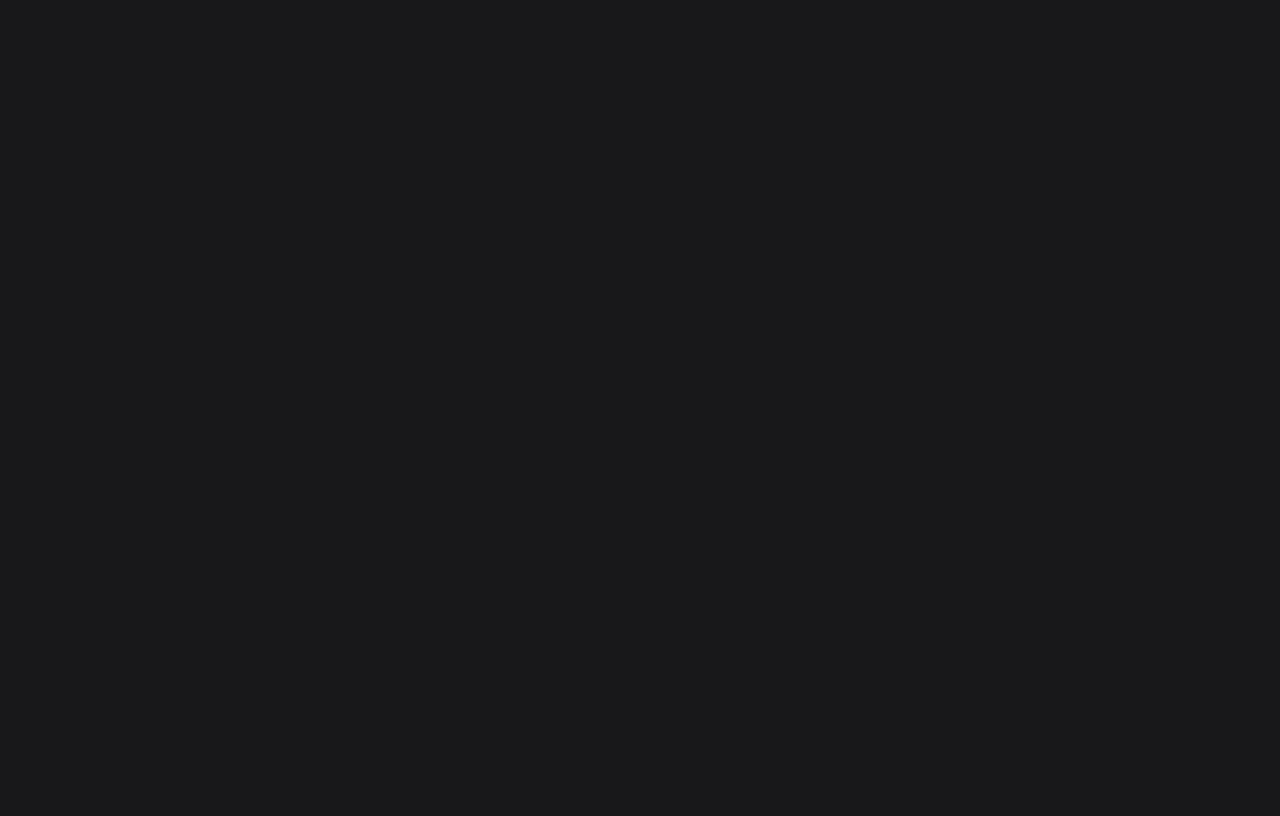
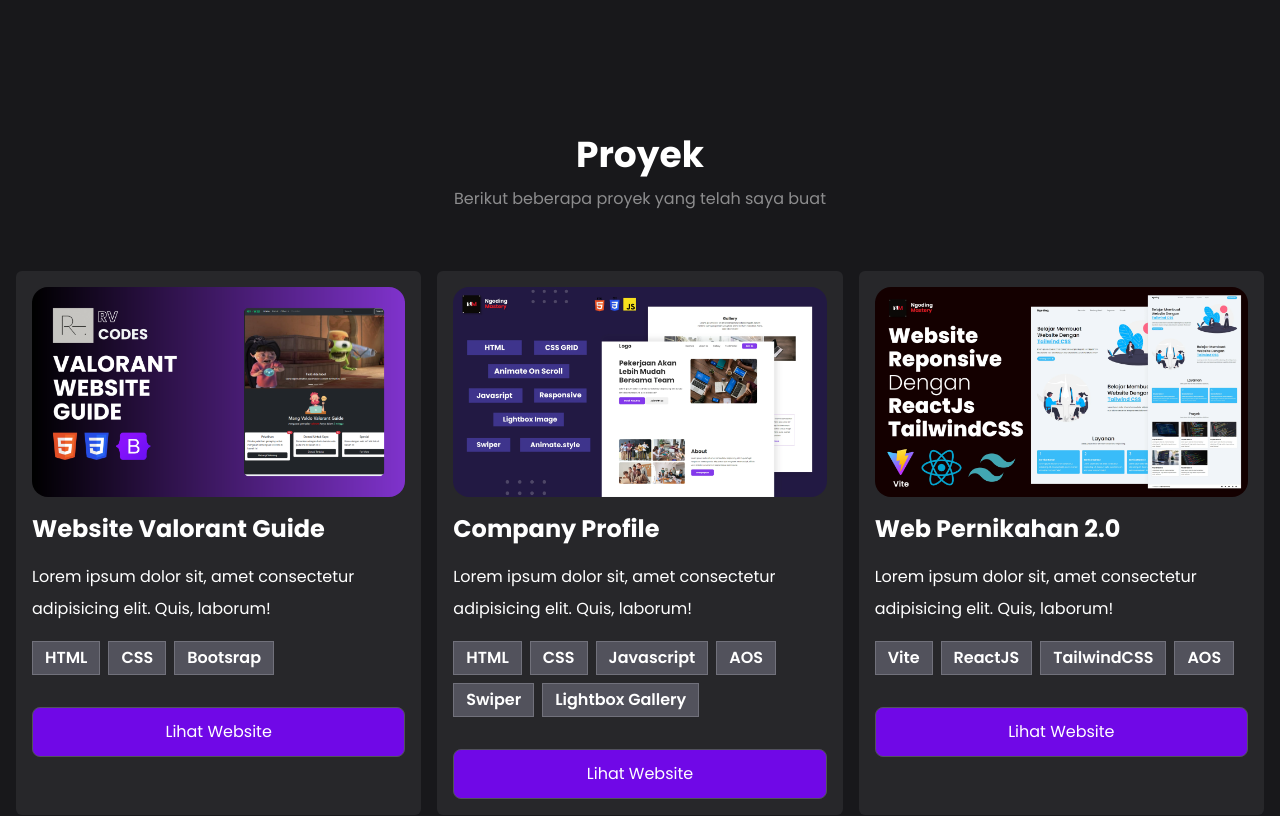
Before and after one commit to VHADSON/Portofolio, a React (Vite) app: page / in a window 1280 px wide. Shown: the part 2240-3056 px from the top of the page. Before the commit the page ends 2167 px from the top, so only its background shows below. Built offline with nearby package versions, Linux system fonts and the light colour scheme.

Commit message:
Penambahan Proyek

```diff
--- a/src/App.jsx
+++ b/src/App.jsx
@@ -1,5 +1,5 @@
 import DataImage from "./data";
-import { listTools } from "./data";
+import { listTools, listProyek } from "./data";
 
 function App() {
   return (
@@ -7,11 +7,14 @@
       <div className="hero grid md:cols-2 items-center pt-10 xl:gap-0 gap-6 grid-cols-1">
         <div>
           <div className="flex items-center gap-3 mb-6 bg-zinc-800 w-fit p-4 rounded-2xl">
+            {/* Image  */}
             <img
               src={DataImage.HeroImage}
               alt="Hero Image"
+              loading="lazy"
               className="w-10 rounded-md"
             />
+            {/* Image  */}
             <a>Kode yang indah, lahir dari ketekunan.😊</a>
           </div>
           <h1 className="text-5xl/tight font-bold mb-6">
@@ -49,11 +52,14 @@
 
       <div className="tentang mt-32 py-10">
         <div className="xl:w-2/3 lg:w-3/4 w-full mx-auto p-7 bg-zinc-800 rounded-lg">
+          {/* Image  */}
           <img
             src={DataImage.HeroImage}
             alt="Hero Image"
+            loading="lazy"
             className="w-12 rounded-md mb-10 sm:hidden"
           />
+          {/* Image  */}
           <p className="text-base/loose mb-10">
             Hi, perkenalkan saya Revaldo Ramadana, seorang Front End Web
             Developer dan Designer untuk UI/UX Design maupun Product Digital,
@@ -71,7 +77,7 @@
             <div className="flex items-center gap-6">
               <div>
                 <h1 className="text-4xl mb-1">
-                  1<span className="text-violet-500">+</span>
+                  5<span className="text-violet-500">+</span>
                 </h1>
                 <p>Proyek Selesai</p>
               </div>
@@ -91,18 +97,24 @@
             Berikut ini beberapa tools yang digunakan untuk pembuatan website
             ataupun design
           </p>
+          {/* Grid Card Tentang */}
           <div className="tools-box mt-14 grid lg:grid-cols-4 md:grid-cols-3 sm:grid-cols-2 grid-cols-1 gap-4">
+            {" "}
+            {/* Grid Card Tentang */}
             {listTools.map((tool) => (
               <div
                 className="flex items-center gap-2 p-3 border border-zinc-600 rounded-md
                 hover:bg-zinc-800 group"
                 key={tool.id}
               >
+                {/* Image  */}
                 <img
                   src={tool.gambar}
                   alt="Tools Image"
+                  loading="lazy"
                   className="w-14 bg-zinc-800 p-1 group-hover:bg-zinc-900"
                 />
+                {/* Image  */}
                 <div>
                   <h4 className="font-bold">{tool.nama}</h4>
                   <p className="opacity-60">{tool.nama}</p>
@@ -114,6 +126,52 @@
       </div>
 
       {/* Tentang */}
+
+      {/* Proyek */}
+      <div className="proyek mt-32 py-20">
+        <h1 className="text-center text-4xl font-bold mb-2">Proyek</h1>
+        <p className="text-base/loose text-center opacity-50">
+          Berikut beberapa proyek yang telah saya buat
+        </p>
+        {/* Grid Card Proyek*/}
+        <div className="proyek-box mt-14 grid lg:grid-cols-3 sm:grid-cols-2 grid-cols-1 gap-4">
+          {" "}
+          {/* Grid Card Proyek*/}
+          {listProyek.map((proyek) => (
+            <div key={proyek.id} className="p-4 bg-zinc-800 rounded-md">
+              <img
+                src={proyek.gambar}
+                alt="Proyek Image"
+                loading="lazy"
+                className="w-full rounded-2xl"
+              />
+              <div>
+                <h1 className="text-2xl font-bold my-4">{proyek.nama}</h1>
+                <p className="text-base/loose mb-4">{proyek.desk}</p>
+                <div className="flex flex-wrap gap-2">
+                  {proyek.tools.map((tool, index) => (
+                    <p
+                      className="py-1 px-3 border border-zinc-500 bg-zinc-600 font-semibold"
+                      key={index}
+                    >
+                      {tool}
+                    </p>
+                  ))}
+                </div>
+                <div className="mt-8 text-center">
+                  <a
+                    href="#"
+                    className="bg-violet-700 p-3 rounded-lg block border border-zinc-600 hover:bg-violet-600"
+                  >
+                    Lihat Website
+                  </a>
+                </div>
+              </div>
+            </div>
+          ))}
+        </div>
+      </div>
+      {/* Proyek */}
     </>
   );
 }
--- a/src/data.js
+++ b/src/data.js
@@ -117,9 +117,9 @@
   {
     id: 1,
     gambar: Proyek1,
-    nama: "Website Sekolah",
+    nama: "Website Valorant Guide",
     desk: "Lorem ipsum dolor sit, amet consectetur adipisicing elit. Quis, laborum!",
-    tools: ["HTML", "CSS", "Javascript", "AOS"],
+    tools: ["HTML", "CSS", "Bootsrap"],
     dad: "200",
   },
   {
```
Also changed, not shown: public/assets/proyek/proyek1.webp.
